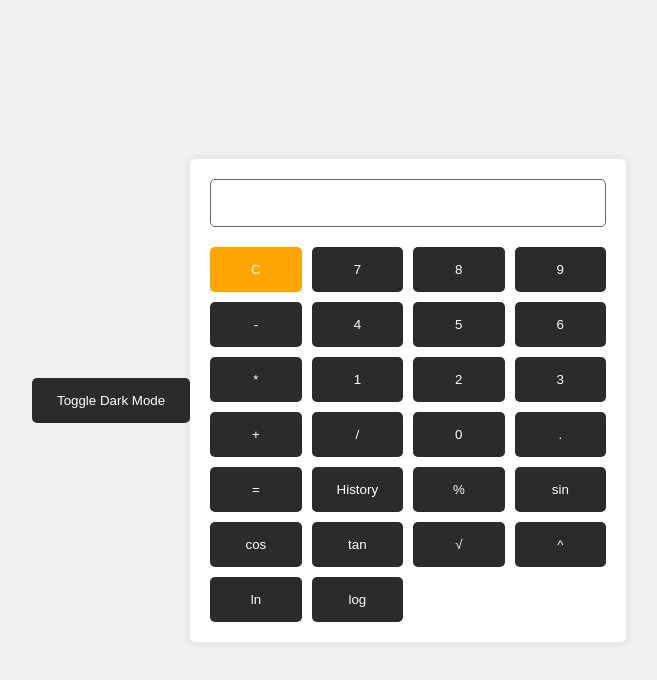
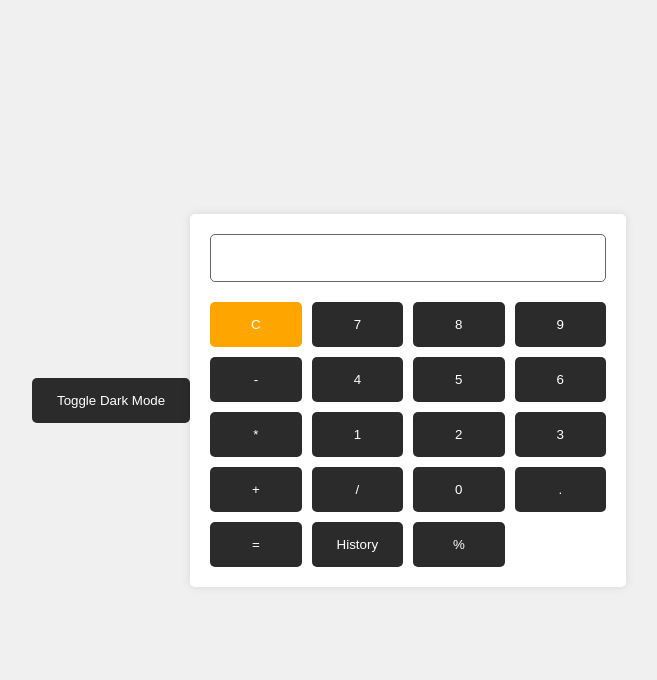
Before and after one commit to QueenlyQuester/Calculator, a plain HTML site: page index.html in a window 1280 px wide. Shown: the whole page, without its empty margins (311-968 px from the left). Drawn offline with nearby package versions, Linux system fonts and the light colour scheme.

Commit message:
Remove trigonometric functions, square root, exponent, natural logarithm, and logarithm base 10 buttons from the calculator.

```diff
--- a/index.html
+++ b/index.html
@@ -56,20 +56,6 @@
                 <button tabindex="0" class="operator-btn"
                     aria-label="Percentage"
                     onclick="appendToDisplay('%')">%</button>
-                <button tabindex="0" aria-label="Sine"
-                    onclick="appendToDisplay('Math.sin')">sin</button>
-                <button tabindex="0" aria-label="Cosine"
-                    onclick="appendToDisplay('Math.cos')">cos</button>
-                <button tabindex="0" aria-label="Tangent"
-                    onclick="appendToDisplay('Math.tan')">tan</button>
-                <button tabindex="0" aria-label="Square Root"
-                    onclick="appendToDisplay('Math.sqrt')">√</button>
-                <button tabindex="0" aria-label="Exponent"
-                    onclick="appendToDisplay('Math.pow')">^</button>
-                <button tabindex="0" aria-label="Natural Logarithm"
-                    onclick="appendToDisplay('Math.log')">ln</button>
-                <button tabindex="0" aria-label="Logarithm Base 10"
-                    onclick="appendToDisplay('Math.log10')">log</button>
 
             </div>
 
```
